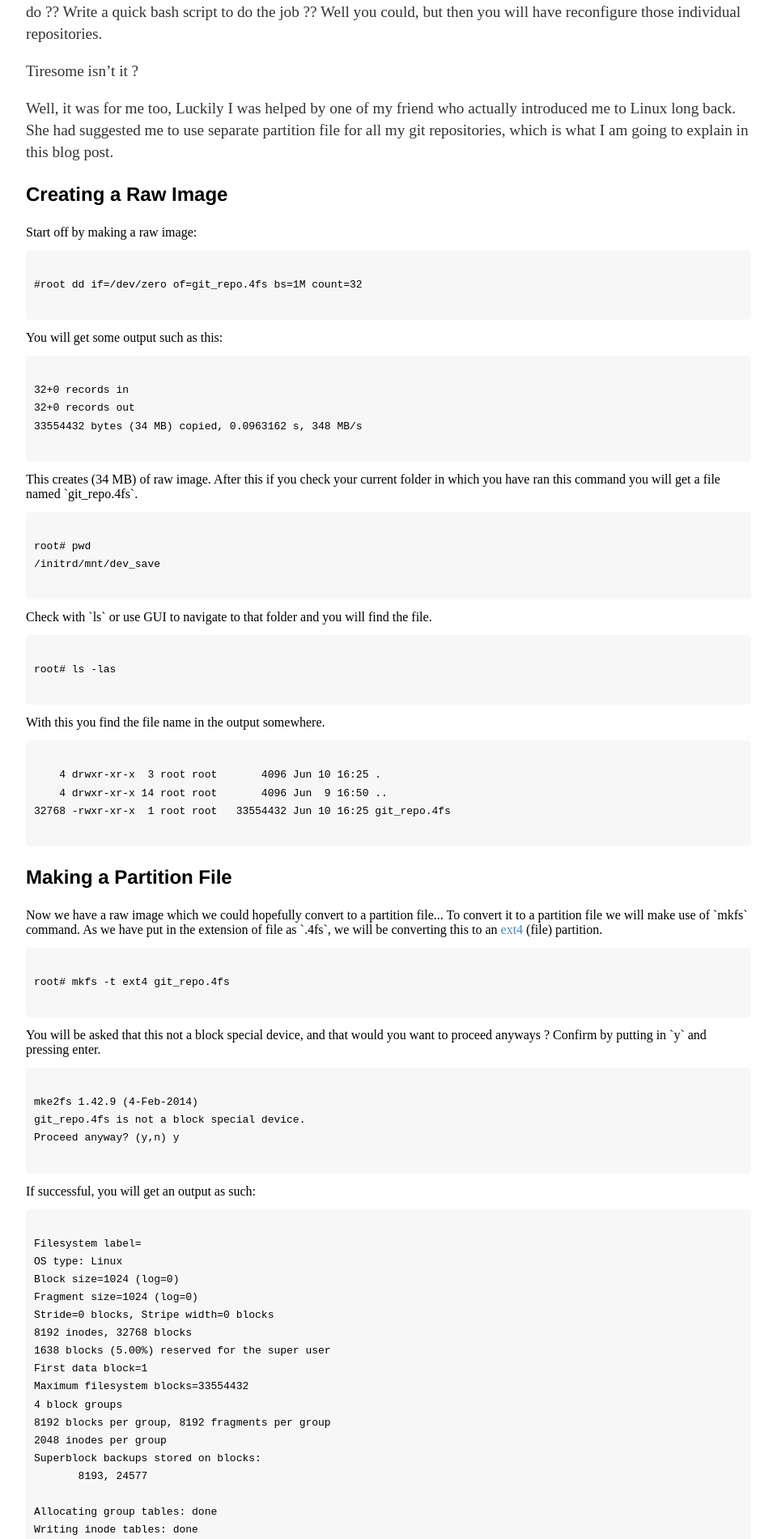
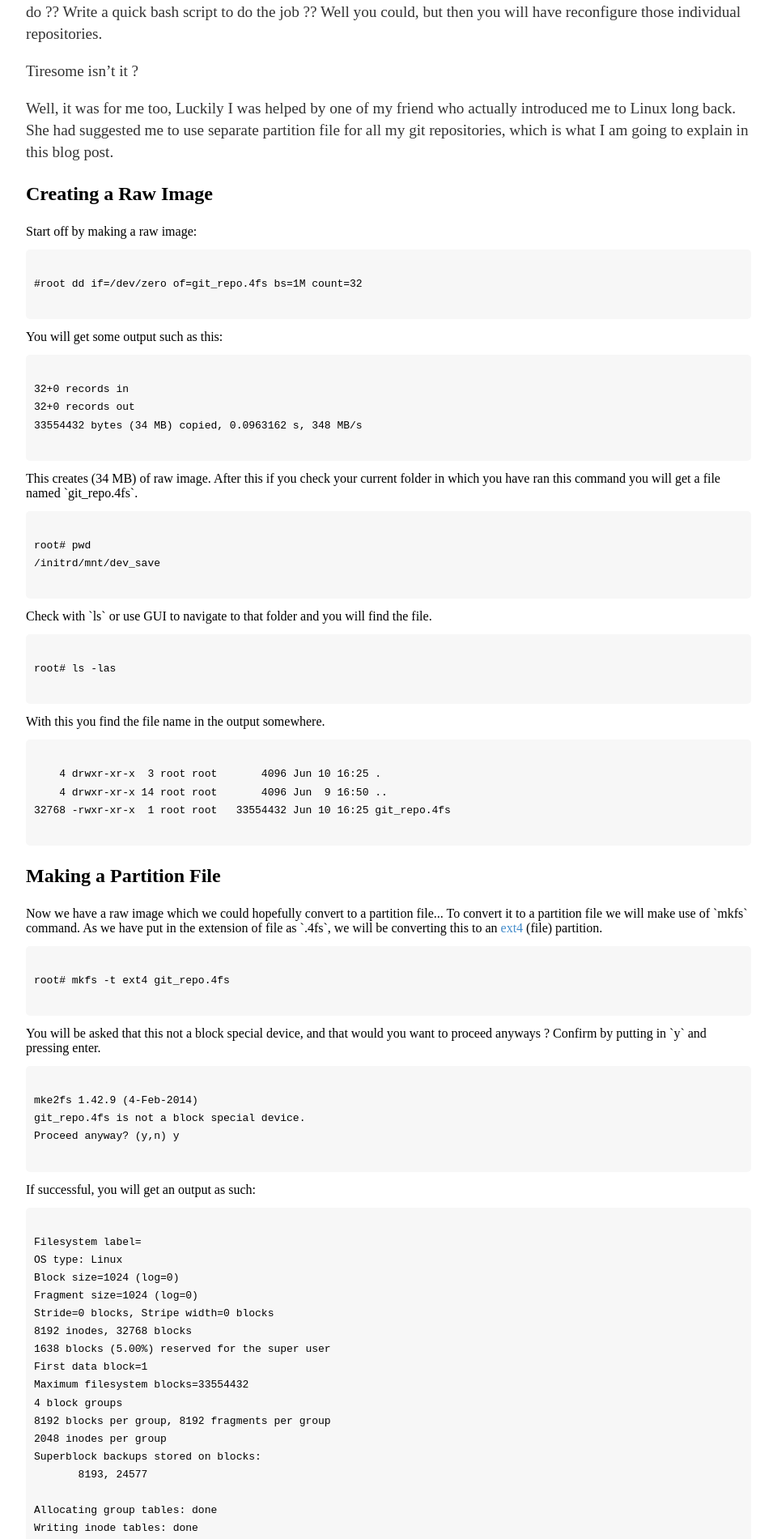
Before and after one commit to Mr-Kumar-Abhishek/Mr-Kumar-Abhishek.github.io, a Jekyll site: the page built from _posts/2016-06-11-how-to-properly-maintain-local-clones-of-git-repositories-in-linux.md, in a window 1280 px wide. Shown: the part 602-2502 px from the top of the page at 81% size, without its empty margins (160-1115 px from the left). Built offline with Jekyll 4.4.1, drawn with Linux system fonts in a browser that asks for light colours; comment, search, counter and statistics services are not loaded.

Commit message:
refactor main stylesheet ( main.css )

```diff
--- a/css/main.css
+++ b/css/main.css
@@ -2,8 +2,12 @@
     margin: 60px auto;
     width: 70%;
 }
+
+h1, h2, nav ul, footer ul {
+    font-family:'Helvetica', 'Arial', 'Sans-Serif';
+}
+
 nav ul, footer ul {
-    font-family:'Helvetica', 'Arial', 'Sans-Serif';
     padding: 0px;
     list-style: none;
     font-weight: bold;
@@ -19,14 +23,14 @@
 a:hover {
     text-decoration: underline;
 }
+
+
 h1 {
     font-size: 2em;
-    font-family:'Helvetica', 'Arial', 'Sans-Serif';
 }
 
 h3 {
     font-size: 1.5em;
-    font-family:'Helvetica', 'Arial', 'Sans-Serif';
 }
 
 
```
